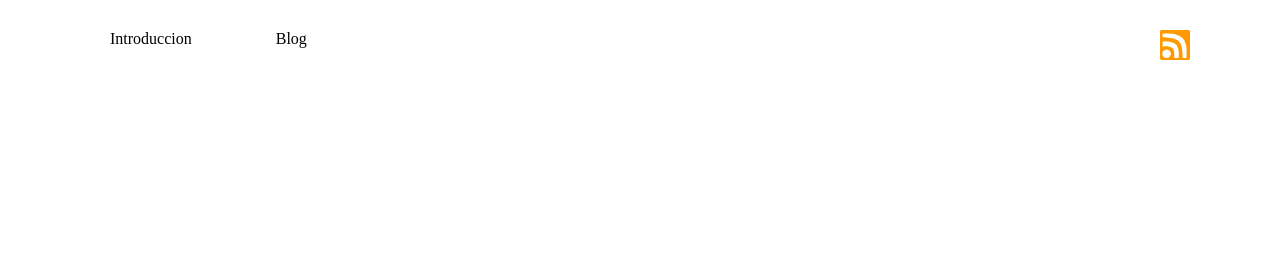
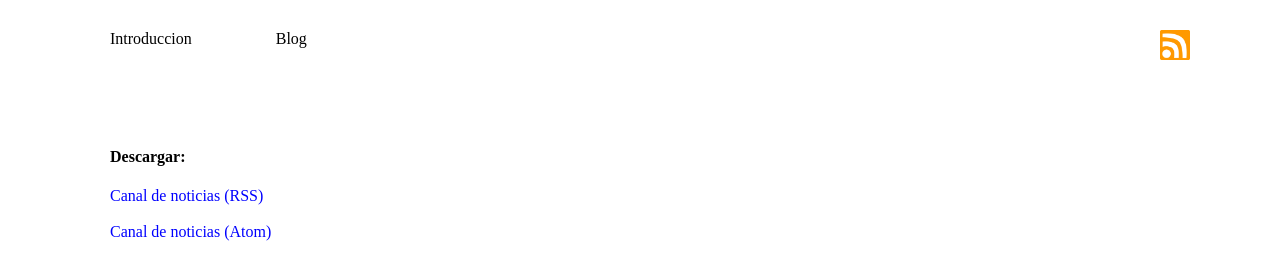
Before and after one commit to DenisLazarian/M4-RSS, a plain HTML site: page index.html in a window 1280 px wide. Drawn offline with Linux system fonts and the light colour scheme.

Commit message:
mejorando

```diff
--- a/estilos.css
+++ b/estilos.css
@@ -27,3 +27,16 @@ body{
   border: 1px solid black;
 
 }
+
+main{
+  margin-left: 80px;
+  margin-top: 100px;
+  text-decoration: none;
+  color: black;
+
+}
+
+main a{
+  text-decoration: none;
+  color :blue;
+}
--- a/index.html
+++ b/index.html
@@ -16,6 +16,13 @@
 
 
     </nav>
+    <main>
+        <h4>Descargar: </h4>
+    <a href="https://denislazarian.github.io/M4-RSS/noticiero">Canal de noticias (RSS)</a>
+    <br>
+    <br>
+    <a href="https://denislazarian.github.io/M4-RSS/noticieroAtom.xml">Canal de noticias (Atom)</a>
+    </main>
 
 
 
```
